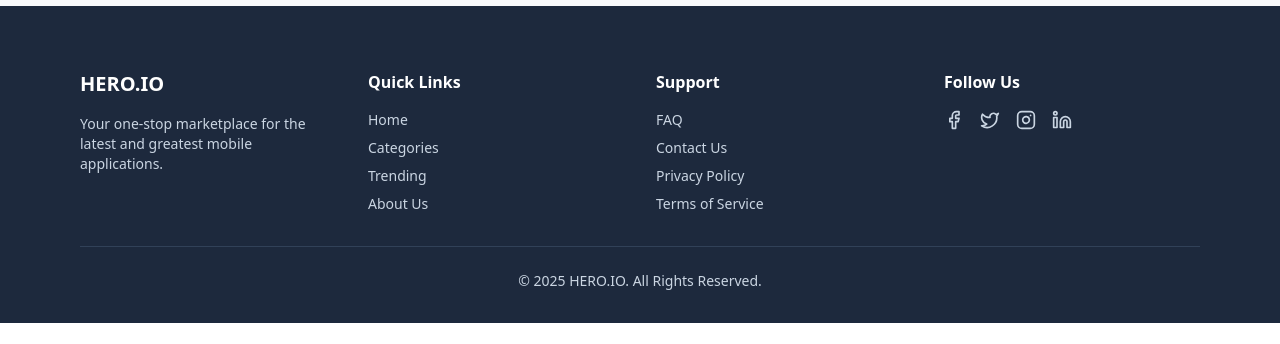
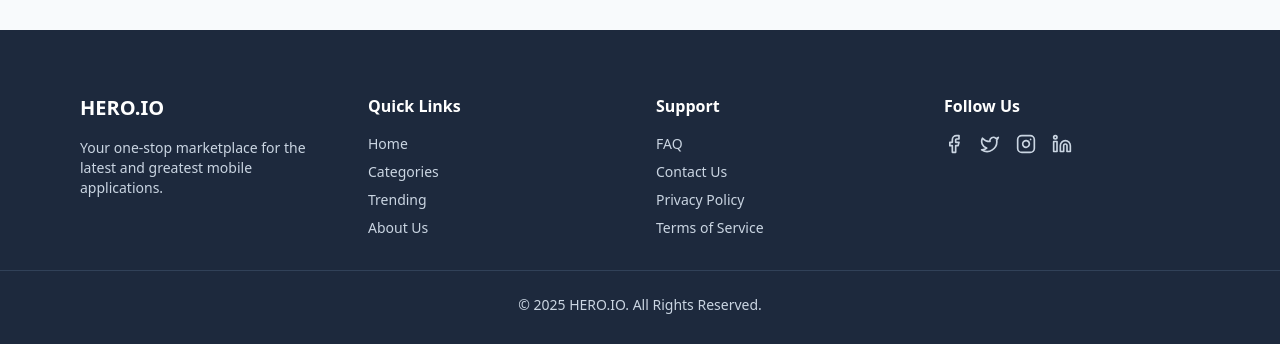
Before and after one commit to CodeWithArafat1/hero-apps, a React (Vite) app: page / in a window 1280 px wide. Shown: the part 2324-2668 px from the top of the page. Before the commit the page ends 2647 px from the top, so only its background shows below. Built offline with nearby package versions, Linux system fonts and the light colour scheme.

Commit message:
update readme.md file

```diff
--- a/src/components/SetLoading.jsx
+++ b/src/components/SetLoading.jsx
@@ -3,7 +3,7 @@ import { ClimbingBoxLoader } from "react-spinners";
 const SetLoading = () => {
   return (
     <>
-      <div className="flex justify-center items-center h-60">
+      <div className="flex justify-center items-center min-h-[calc(100vh-317px)]">
         <ClimbingBoxLoader color="#008cff" size={20} />
       </div>
     </>
--- a/src/components/shared/Footer.jsx
+++ b/src/components/shared/Footer.jsx
@@ -1,5 +1,42 @@
-import React, { memo } from 'react';
-import { Facebook, Twitter, Instagram, Linkedin } from 'lucide-react';
+import React, { memo } from "react";
+import { Facebook, Twitter, Instagram, Linkedin } from "lucide-react";
+
+const footerData = {
+  brand: {
+    name: "HERO.IO",
+    description:
+      "Your one-stop marketplace for the latest and greatest mobile applications.",
+  },
+  linkColumns: [
+    {
+      title: "Quick Links",
+      links: [
+        { text: "Home", href: "#" },
+        { text: "Categories", href: "#" },
+        { text: "Trending", href: "#" },
+        { text: "About Us", href: "#" },
+      ],
+    },
+    {
+      title: "Support",
+      links: [
+        { text: "FAQ", href: "#" },
+        { text: "Contact Us", href: "#" },
+        { text: "Privacy Policy", href: "#" },
+        { text: "Terms of Service", href: "#" },
+      ],
+    },
+  ],
+  socials: {
+    title: "Follow Us",
+    links: [
+      { name: "Facebook", href: "https://www.facebook.com/ArafatNill69", Icon: Facebook },
+      { name: "Twitter", href: "#", Icon: Twitter },
+      { name: "Instagram", href: "#", Icon: Instagram },
+      { name: "Linkedin", href: "#", Icon: Linkedin },
+    ],
+  },
+};
 
 const Footer = () => {
   const currentYear = new Date().getFullYear();
@@ -8,48 +45,57 @@ const Footer = () => {
     <footer className="bg-slate-800 text-slate-300 pt-16 pb-8">
       <div className="max-w-6xl mx-auto px-4">
         <div className="grid grid-cols-1 md:grid-cols-4 gap-8 mb-8">
-
           <div className="md:col-span-1">
-            <h3 className="text-xl font-bold text-white mb-4">HERO.IO</h3>
-            <p className="text-sm">
-              Your one-stop marketplace for the latest and greatest mobile applications.
-            </p>
+            <h3 className="text-xl font-bold text-white mb-4">
+              {footerData.brand.name}
+            </h3>
+            <p className="text-sm">{footerData.brand.description}</p>
           </div>
 
-          <div>
-            <h4 className="font-semibold text-white mb-4">Quick Links</h4>
-            <ul className="space-y-2 text-sm">
-              <li><a href="#" className="hover:text-white transition-colors">Home</a></li>
-              <li><a href="#" className="hover:text-white transition-colors">Categories</a></li>
-              <li><a href="#" className="hover:text-white transition-colors">Trending</a></li>
-              <li><a href="#" className="hover:text-white transition-colors">About Us</a></li>
-            </ul>
-          </div>
+          {footerData.linkColumns.map((column) => (
+            <div key={column.title}>
+              <h4 className="font-semibold text-white mb-4">{column.title}</h4>
+              <ul className="space-y-2 text-sm">
+                {column.links.map((link) => (
+                  <li key={link.text}>
+                    <a
+                      href={link.href}
+                      className="hover:text-white transition-colors"
+                    >
+                      {link.text}
+                    </a>
+                  </li>
+                ))}
+              </ul>
+            </div>
+          ))}
 
           <div>
-            <h4 className="font-semibold text-white mb-4">Support</h4>
-            <ul className="space-y-2 text-sm">
-              <li><a href="#" className="hover:text-white transition-colors">FAQ</a></li>
-              <li><a href="#" className="hover:text-white transition-colors">Contact Us</a></li>
-              <li><a href="#" className="hover:text-white transition-colors">Privacy Policy</a></li>
-              <li><a href="#" className="hover:text-white transition-colors">Terms of Service</a></li>
-            </ul>
-          </div>
-
-          <div>
-            <h4 className="font-semibold text-white mb-4">Follow Us</h4>
+            <h4 className="font-semibold text-white mb-4">
+              {footerData.socials.title}
+            </h4>
             <div className="flex space-x-4">
-              <a href="#" className="hover:text-white transition-colors"><Facebook size={20} /></a>
-              <a href="#" className="hover:text-white transition-colors"><Twitter size={20} /></a>
-              <a href="#" className="hover:text-white transition-colors"><Instagram size={20} /></a>
-              <a href="#" className="hover:text-white transition-colors"><Linkedin size={20} /></a>
+              {footerData.socials.links.map((social) => {
+                const { Icon } = social;
+                return (
+                  <a
+                    key={social.name}
+                    href={social.href}
+                    className="hover:text-white transition-colors"
+                    aria-label={social.name}
+                  >
+                    <Icon size={20} />
+                  </a>
+                );
+              })}
             </div>
           </div>
         </div>
-
-        <div className="border-t border-slate-700 mt-8 pt-6 text-center text-sm">
-          <p>&copy; {currentYear} HERO.IO. All Rights Reserved.</p>
-        </div>
+      </div>
+      <div className="border-t border-slate-700 mt-8 pt-6 text-center text-sm">
+        <p>
+          &copy; {currentYear} {footerData.brand.name}. All Rights Reserved.
+        </p>
       </div>
     </footer>
   );
--- a/src/contexts/AppContexts.jsx
+++ b/src/contexts/AppContexts.jsx
@@ -1,5 +1,5 @@
-import React, { memo, useEffect, useReducer } from "react";
-import { DISPLAY_DATA, reducer, SET_LOADING } from "../reducer/reducer";
+import React, {  useEffect, useMemo, useReducer } from "react";
+import { DISPLAY_DATA, reducer } from "../reducer/reducer";
 import { AppContext } from "./context";
 import { ToastContainer } from "react-toastify";
 
@@ -28,12 +28,20 @@ const AppContexts = ({ children }) => {
     };
     fetchDataJosn();
   }, [dispatch]);
+
+  const contextValue = useMemo(
+    () => ({
+      ...state,
+      dispatch,
+    }),
+    [state]
+  );
   return (
-    <AppContext.Provider value={{ ...state, dispatch }}>
+    <AppContext.Provider value={contextValue}>
       {children}
       <ToastContainer />
     </AppContext.Provider>
   );
 };
 
-export default memo(AppContexts);
+export default AppContexts;
--- a/src/layouts/Root.jsx
+++ b/src/layouts/Root.jsx
@@ -1,16 +1,19 @@
-import React, { memo } from "react";
+import React, { memo, Suspense } from "react";
 import Home from "../pages/Home";
 import { Outlet } from "react-router";
 import Navbar from "../components/shared/Navbar";
 import Footer from "../components/shared/Footer";
+import SetLoading from "../components/SetLoading";
 
 const Root = () => {
   return (
     <>
       <Navbar />
-      <div className="">
-        <Outlet />
-      </div>
+      <main className="min-h-[calc(100vh-381px)] ">
+        <Suspense fallback={<SetLoading />}>
+          <Outlet />
+        </Suspense>
+      </main>
       <Footer />
     </>
   );
--- a/src/pages/Apps.jsx
+++ b/src/pages/Apps.jsx
@@ -55,7 +55,7 @@ const Apps = () => {
           {loading ? (
             <SetLoading />
           ) : (
-            <div className="grid grid-cols-1 sm:grid-cols-2 lg:grid-cols-4 gap-8">
+            <div className="grid grid-cols-1 sm:grid-cols-2 lg:grid-cols-4 gap-8 min-h-[calc(100vh-381px)]">
               {displayData.map((app) => {
                 return <AppsCard key={app.id} app={app} />;
               })}
--- a/src/pages/Home.jsx
+++ b/src/pages/Home.jsx
@@ -10,7 +10,7 @@ const Home = () => {
   const { loading } = useAppContext();
   return (
     <>
-      <div className="bg-gray-50 pt-20 sm:pt-24 px-4">
+      <div className="bg-gray-50 pt-30 spx-4">
         <div className="max-w-4xl mx-auto text-center">
           <h1 className="text-4xl sm:text-5xl md:text-6xl font-extrabold text-gray-800">
             We Build <br />
--- a/src/routers/AppRouter.jsx
+++ b/src/routers/AppRouter.jsx
@@ -1,16 +1,18 @@
-import React from "react";
+import React, { lazy, Suspense } from "react";
 import { createBrowserRouter, RouterProvider } from "react-router";
-import Home from "../pages/Home";
-import Root from "../layouts/Root";
-import Apps from "../pages/Apps";
-import Installation from "../pages/Installation";
-import AppDetails from "../pages/AppDetails";
-import NotFound from "../pages/NotFound";
+import SetLoading from "../components/SetLoading";
+const Home = lazy(() => import("../pages/Home"));
+const Root = lazy(() => import("../layouts/Root"));
+const Apps = lazy(() => import("../pages/Apps"));
+const Installation = lazy(() => import("../pages/Installation"));
+const AppDetails = lazy(() => import("../pages/AppDetails"));
+const NotFound = lazy(() => import("../pages/NotFound"));
 
 const router = createBrowserRouter([
   {
     path: "/",
     Component: Root,
+    hydrateFallbackElement: SetLoading,
     children: [
       {
         index: true,
@@ -25,15 +27,15 @@ const router = createBrowserRouter([
         Component: Installation,
       },
       {
-        path: '/product-details/:id',
-        Component: AppDetails
-      }
+        path: "/product-details/:id",
+        Component: AppDetails,
+      },
     ],
   },
   {
-    path: '*',
-    Component: NotFound
-  }
+    path: "*",
+    Component: NotFound,
+  },
 ]);
 
 const AppRouter = () => {
```
Also changed, not shown: 1 other file (tests, documents, lock files or other folders).
